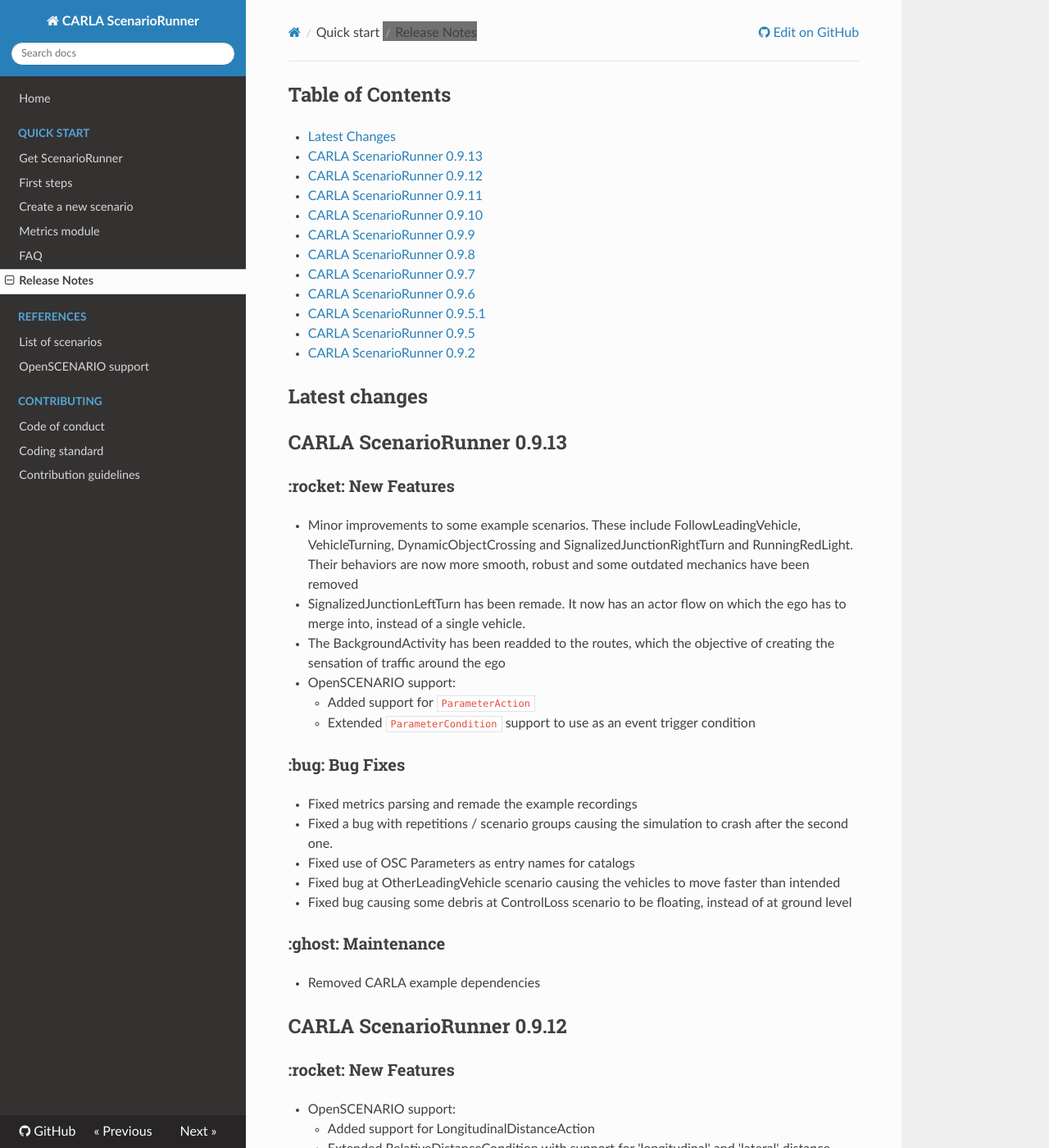
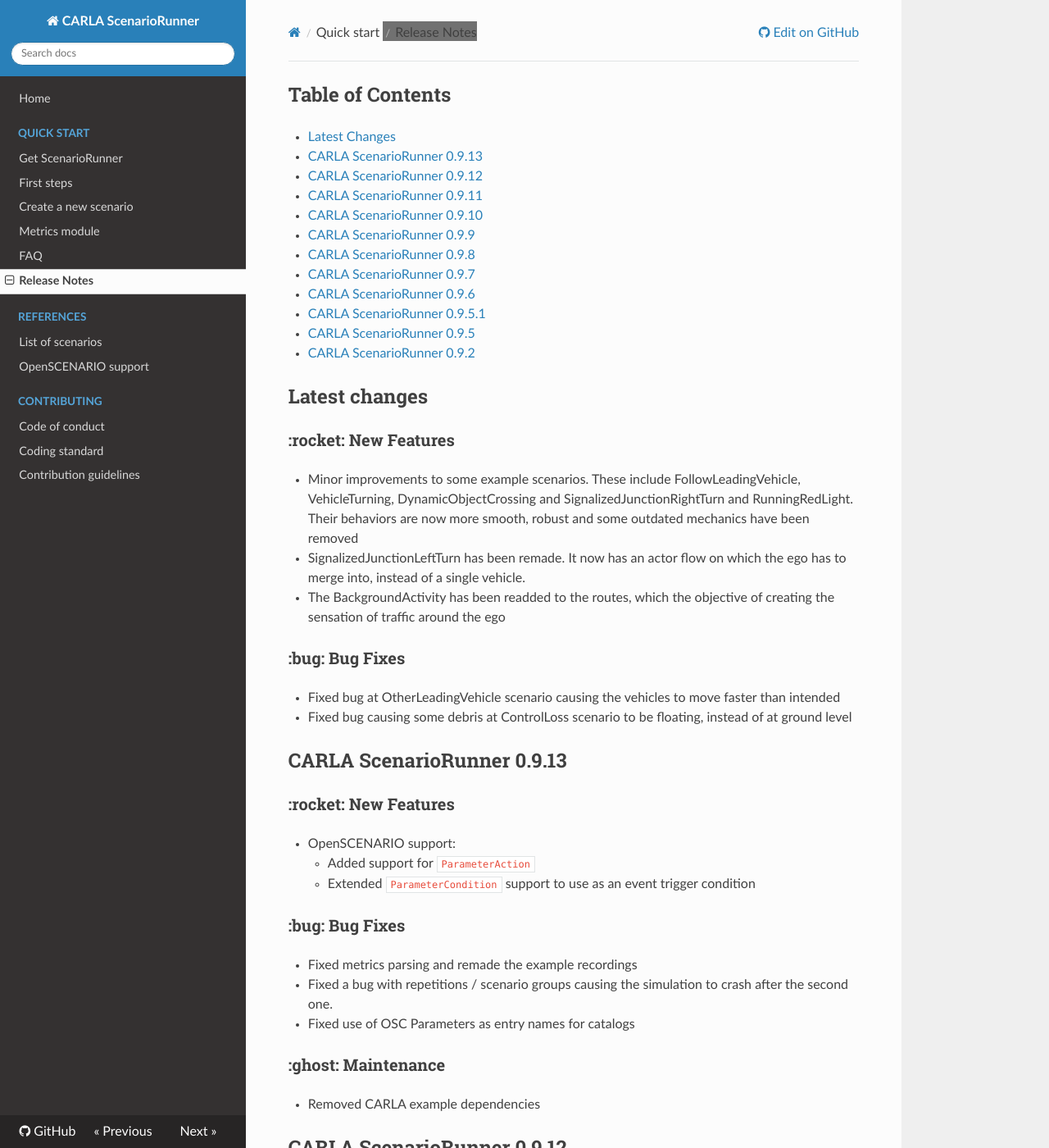
Before and after one commit to carla-simulator/scenario_runner, an MkDocs documentation site: the page built from Docs/CHANGELOG.md, in a window 1280 px wide and 1400 px high. Shown: the whole window at 82% size. Built offline with MkDocs 1.6.1, drawn with Linux system fonts in a browser that asks for light colours; nearby versions of some CDN libraries; some of the changed lines change nothing that is shown.

Commit message:
Fixed CHANGELOG

```diff
--- a/Docs/CHANGELOG.md
+++ b/Docs/CHANGELOG.md
@@ -13,13 +13,17 @@
 * [CARLA ScenarioRunner 0.9.2](#carla-scenariorunner-092)
 
 ## Latest changes
-
-
-## CARLA ScenarioRunner 0.9.13
 ### :rocket: New Features
 * Minor improvements to some example scenarios. These include FollowLeadingVehicle, VehicleTurning, DynamicObjectCrossing and SignalizedJunctionRightTurn and RunningRedLight. Their behaviors are now more smooth, robust and some outdated mechanics have been removed
 * SignalizedJunctionLeftTurn has been remade. It now has an actor flow on which the ego has to merge into, instead of a single vehicle.
 * The BackgroundActivity has been readded to the routes, which the objective of creating the sensation of traffic around the ego
+
+### :bug: Bug Fixes
+* Fixed bug at OtherLeadingVehicle scenario causing the vehicles to move faster than intended
+* Fixed bug causing some debris at ControlLoss scenario to be floating, instead of at ground level
+
+## CARLA ScenarioRunner 0.9.13
+### :rocket: New Features
 * OpenSCENARIO support:
     - Added support for `ParameterAction`
     - Extended `ParameterCondition` support to use as an event trigger condition
@@ -28,8 +32,6 @@
 * Fixed metrics parsing and remade the example recordings
 * Fixed a bug with repetitions / scenario groups causing the simulation to crash after the second one.
 * Fixed use of OSC Parameters as entry names for catalogs
-* Fixed bug at OtherLeadingVehicle scenario causing the vehicles to move faster than intended
-* Fixed bug causing some debris at ControlLoss scenario to be floating, instead of at ground level
 
 ### :ghost: Maintenance
 * Removed CARLA example dependencies
```
